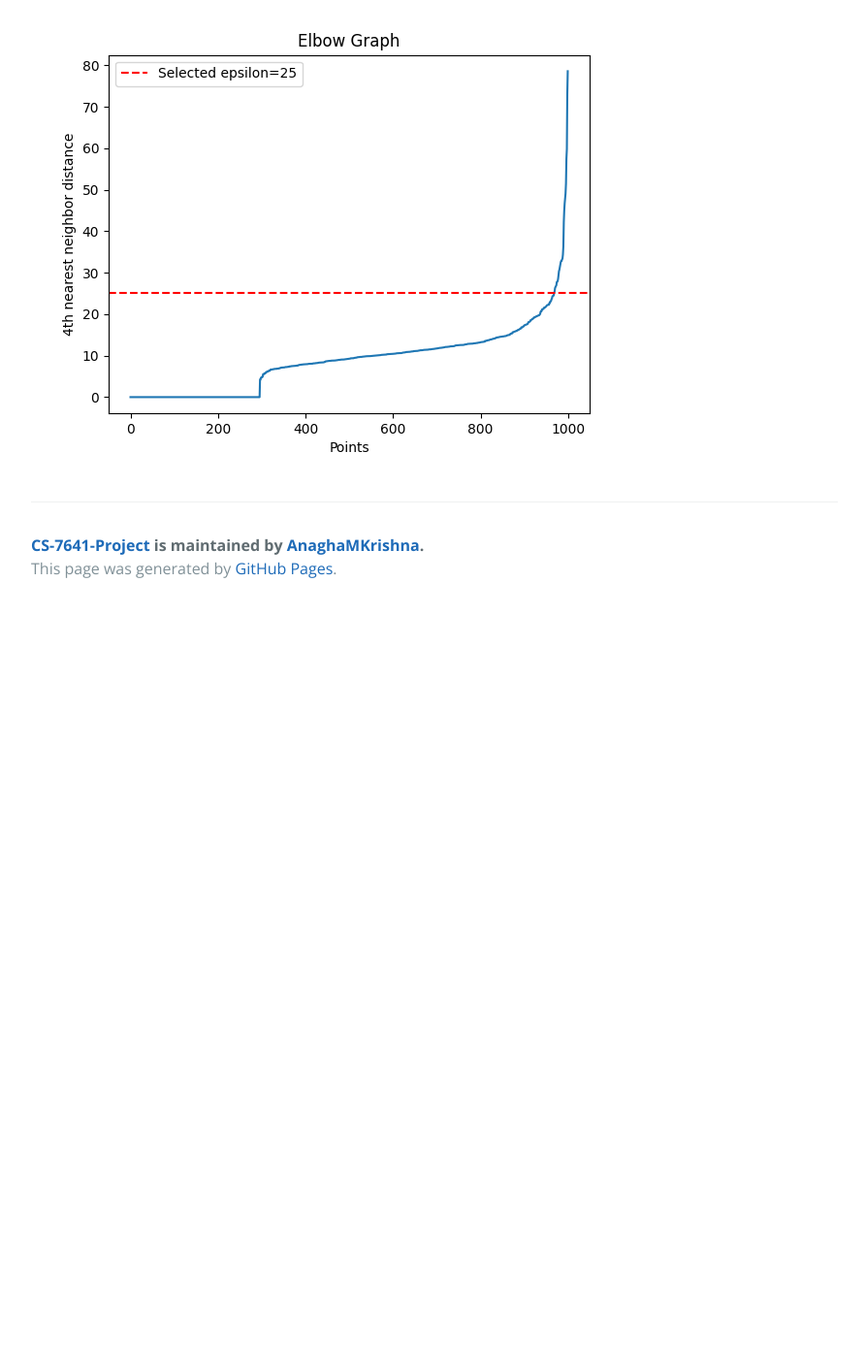
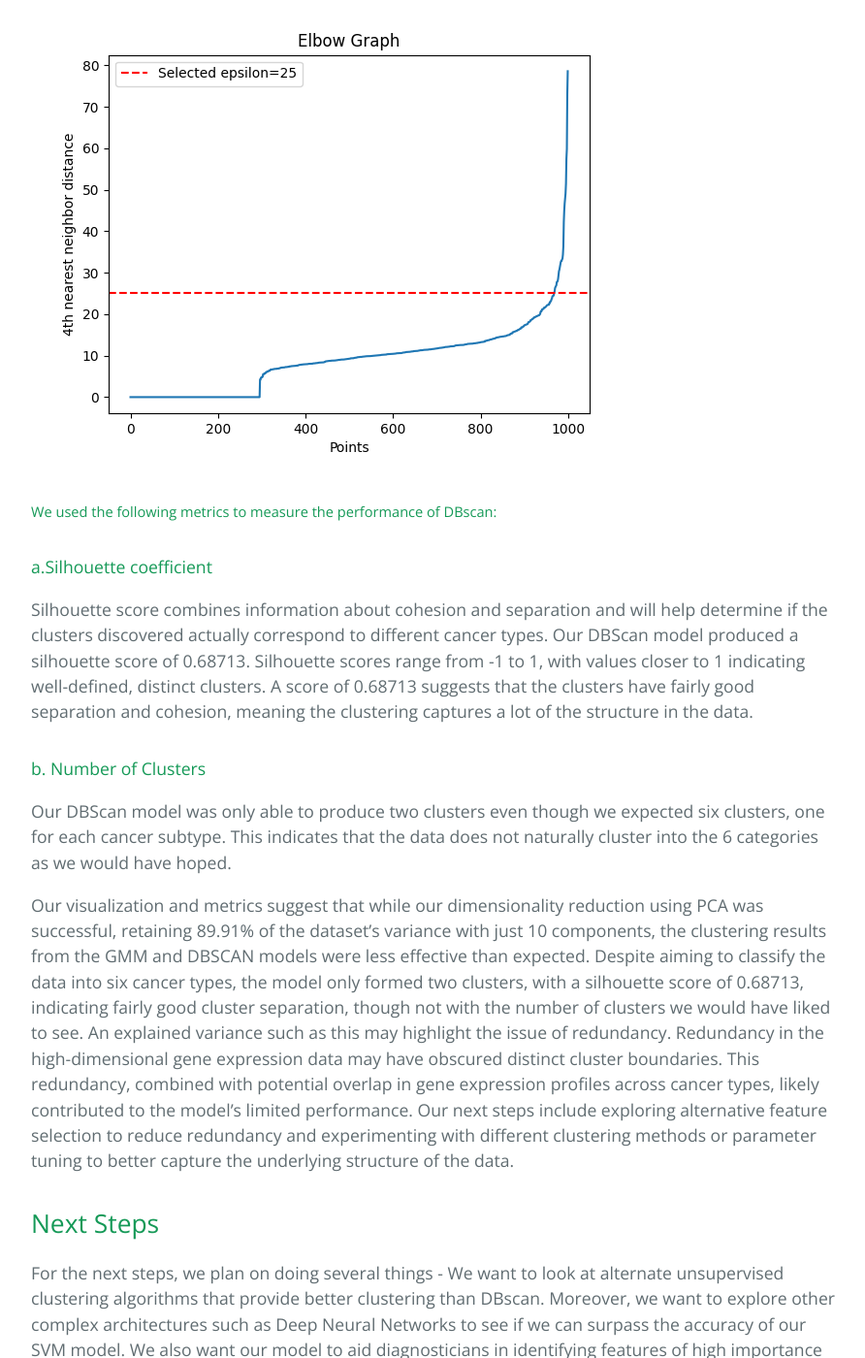
Before and after one commit to AnaghaMKrishna/CS-7641-Project, a Jekyll site: the page built from mid_point_report.md, in a window 1280 px wide and 1400 px high, scrolled down 10890 px. Shown: the whole window at 97% size, without its empty margins (192-1084 px from the left). Built offline with Jekyll 4.4.1, drawn with Linux system fonts in a browser that asks for light colours; our own code applies the rules of GitHub Pages for plain Markdown files; before the commit the page ends 11520 px from its top, so only the background shows below that; some of the changed text lies outside the part shown.

Commit message:
add more content

```diff
--- a/mid_point_report.md
+++ b/mid_point_report.md
@@ -114,3 +114,40 @@ Our SVM Classifier trained on top 5000 highly variable genes performed quite wel
   Our DBscan clustering was not able to cluster our data as we had hoped. It was only able to identify 2 clusters from our dataset. In choosing epsilon for our DBScan, we decided to leverage the elbow effect and plotted the distance of the 4th nearest neighbor vs the points. As can be seen, the ideal epsilon that we decided to select was 25 as that is around where the elbow of the graph is formed. Points below this threshold are more likely to be a part of clusters and points above are more likely to be outliers.
 
 ![DBSCAN](Figures/DBScan.png)
+
+##### We used the following metrics to measure the performance of DBscan:
+
+#### a.Silhouette coefficient
+
+ Silhouette score combines information about cohesion and separation and will help determine if the clusters discovered actually correspond to different cancer types.  Our DBScan model produced a silhouette score of 0.68713. Silhouette scores range from -1 to 1, with values closer to 1 indicating well-defined, distinct clusters. A score of 0.68713 suggests that the clusters have fairly good separation and cohesion, meaning the clustering captures a lot of the structure in the data.
+
+#### b. Number of Clusters
+
+Our DBScan model was only able to produce two clusters even though we expected six clusters, one for each cancer subtype. This indicates that the data does not naturally cluster into the 6 categories as we would have hoped.
+
+Our visualization and metrics suggest that while our dimensionality reduction using PCA was successful, retaining 89.91% of the dataset's variance with just 10 components, the clustering results from the GMM and DBSCAN models were less effective than expected. Despite aiming to classify the data into six cancer types, the model only formed two clusters, with a silhouette score of 0.68713, indicating fairly good cluster separation, though not with the number of clusters we would have liked to see. An explained variance such as this may highlight the issue of redundancy. Redundancy in the high-dimensional gene expression data may have obscured distinct cluster boundaries. This redundancy, combined with potential overlap in gene expression profiles across cancer types, likely contributed to the model’s limited performance. Our next steps include exploring alternative feature selection to reduce redundancy and experimenting with different clustering methods or parameter tuning to better capture the underlying structure of the data.
+
+## Next Steps
+
+For the next steps, we plan on doing several things - We want to look at alternate unsupervised clustering algorithms that provide better clustering than DBscan. Moreover, we want to explore other complex architectures such as Deep Neural Networks to see if we can surpass the accuracy of our SVM model. We also want our model to aid diagnosticians in identifying features of high importance that can be used to discriminate between cancer types. To do this we want to create gene signatures that define each cluster such that we do not need to test the entire genome to classify the type of cancer, but instead use only a small fraction of them in the form of a panel, saving crucial time and resources.
+
+## Contribution
+
+| Name       | Proposal Contributions|
+|:-------------|:------------------|
+| Hina Gaur          | Results and Discussion, References, Video recording and content |
+| Anagha Mohana Krishna  | Problem Definition, Gantt chart, Video slide deck, GitHub pages |
+| Mridul Anand           | Introduction, Results and Discussion, References, Video script  |
+| Ani Vedartham | Methods, References, GitHub pages |
+| Vedu Arya | Methods, References, GitHub pages  |
+
+## References
+
+1. L. Vidman, D. Källberg, and P. Rydén, “Cluster analysis on high dimensional RNA-seq data with applications to cancer research - An evaluation study,” PLOS ONE, vol. 14, no. 12, p. e0219102, Dec. 2019, doi: https://doi.org/10.1371/journal.pone.0219102.
+2. ‌E. Freyhult, M. Landfors, J. Önskog, T. R. Hvidsten, and P. Rydén, “Challenges in microarray class discovery: a comprehensive examination of normalization, gene selection and clustering,” BMC Bioinformatics, vol. 11, no. 1, Oct. 2010, doi: https://doi.org/10.1186/1471-2105-11-503.
+3. D. Källberg, L. Vidman, and Patrik Rydén, “Comparison of Methods for Feature Selection in Clustering of High-Dimensional RNA-Sequencing Data to Identify Cancer Subtypes,” Frontiers in Genetics, vol. 12, Feb. 2021, doi: https://doi.org/10.3389/fgene.2021.632620.
+4. M. J. Goldman et al., “Visualizing and interpreting cancer genomics data via the Xena platform,” Nature Biotechnology, vol. 38, no. 6, pp. 675–678, May 2020, doi: https://doi.org/10.1038/s41587-020-0546-8.
+5. J. N. Weinstein et al., “The Cancer Genome Atlas Pan-Cancer analysis project,” Nature Genetics, vol. 45, no. 10, pp. 1113–1120, Sep. 2013, doi: https://doi.org/10.1038/ng.2764.
+6. GeeksforGeeks, “F1 Score in Machine Learning,” GeeksforGeeks, Dec. 27, 2023. https://www.geeksforgeeks.org/f1-score-in-machine-learning/
+
+[Back to home](./)
```
Also changed, not shown: 1 other file.
